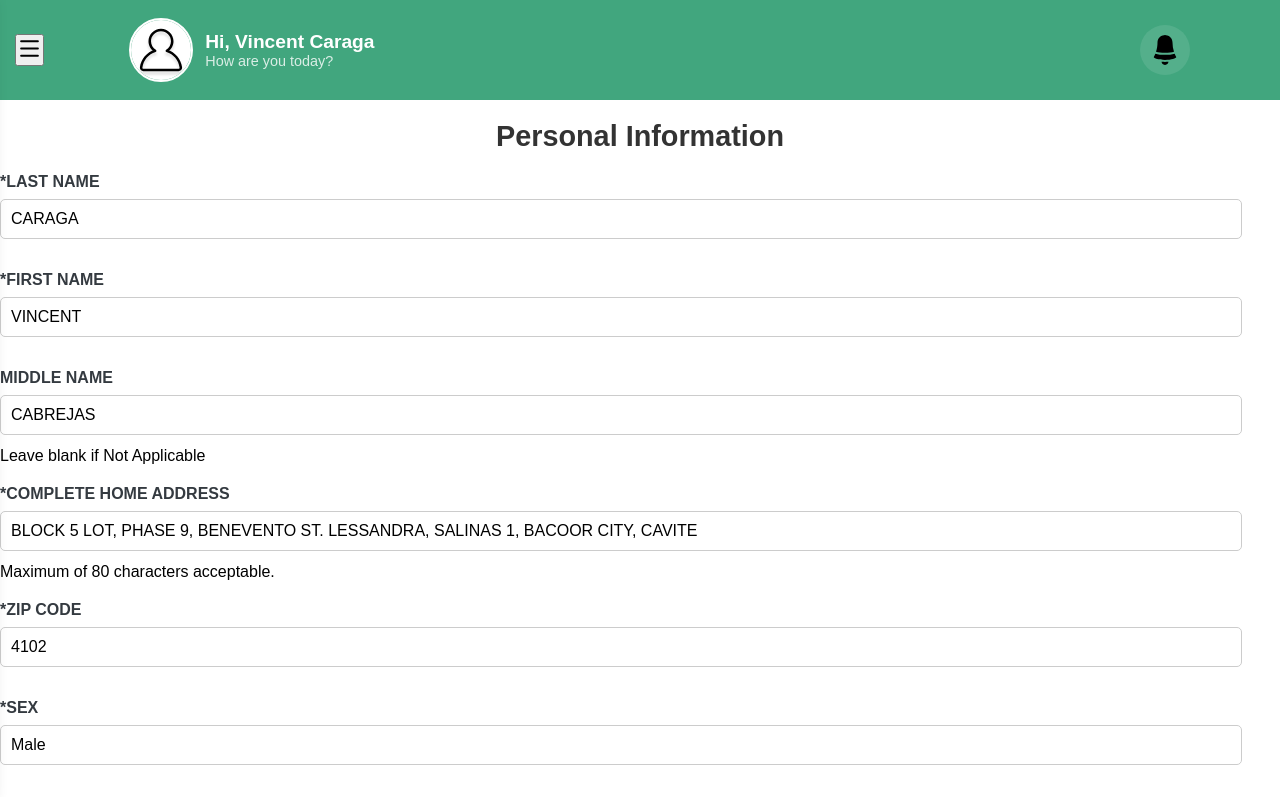
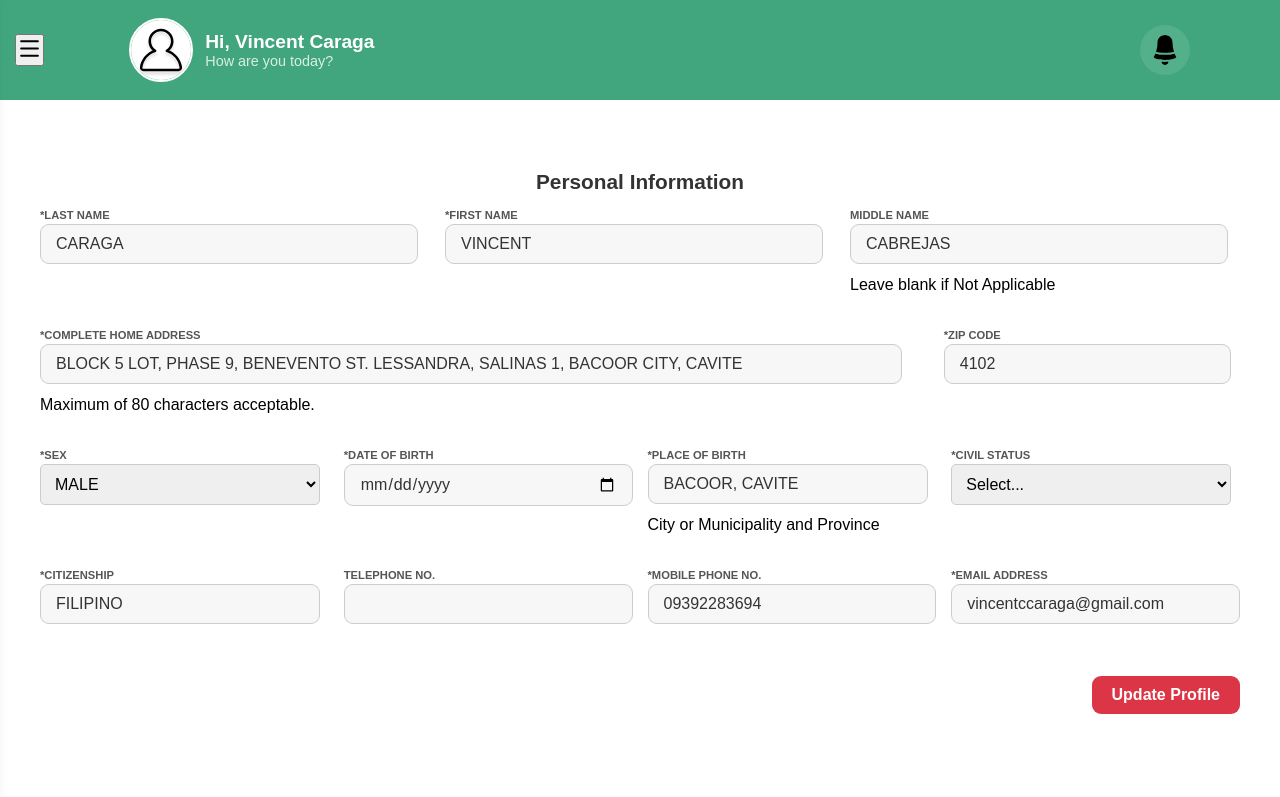
Before and after one commit to Vincent-Caraga/hospital-appointment, a React (Vite) app in the folder client/: page /user-profile in a window 1280 px wide. Shown: the top 797 px of the page. Built offline with nearby package versions, Linux system fonts and the light colour scheme; a web font is replaced by a local one.

Commit message:
fixed: added selection in gender and civil status

```diff
--- /dev/null
+++ b/client/src/CSS/UserProfile.css
@@ -0,0 +1,98 @@
+.profile-form-container {
+  max-width: 100%;
+  margin: 10px auto;
+  padding: 15px;
+  background-color: #fff;
+}
+h2 {
+  font-size: 1.3rem;
+  margin-bottom: 15px;
+  color: #333;
+}
+.form-row {
+  display: flex;
+  flex-direction: column;
+  margin-bottom: 15px;
+  gap: 15px; /* Vertical space between fields */
+}
+.form-group {
+  display: flex;
+  flex-direction: column;
+}
+/* Styling for labels */
+.form-group label {
+  font-size: 0.7rem;
+  font-weight: bold;
+  color: #555;
+  margin-bottom: 3px;
+}
+/* Styling for the input fields */
+.form-group input {
+  padding: 10px 15px;
+  border: 1px solid #ccc;
+  border-radius: 9px;
+  background-color: #f7f7f7;
+  font-size: 1rem;
+  color: #333;
+}
+/* Submit button */
+.form-actions {
+  display: flex;
+  justify-content: center;
+  margin-top: 20px;
+}
+.update-button {
+  background-color: #dc3545;
+  color: white;
+  padding: 10px 20px;
+  border: none;
+  border-radius: 9px;
+  font-size: 1rem;
+  font-weight: bold;
+  width: 100%; /* Make button full width on mobile */
+  max-width: 300px;
+  cursor: pointer;
+}
+
+/* Larger Screens */
+@media (min-width: 768px) {
+  .profile-form-container {
+    max-width: 1200px;
+    margin: 30px auto;
+    padding: 20px;
+  }
+  .form-row {
+    flex-direction: row;
+    gap: 15px;
+  }
+  /* Adjust layout for different column counts (Desktop/Tablet) */
+  .three-col .form-group {
+    flex: 1 1 33.33%; /*Three equal columns */
+  }
+  .four-col .form-group {
+    flex: 1 1 25%;
+  }
+  .five-col .form-group {
+    flex: 1 1 20%;
+  }
+  /* Specific layout for the Address Row (using grid for complex ratios) */
+  .address-row {
+    display: grid;
+    grid-template-columns: 3fr 1fr;
+  }
+  .address-row .form-group:first-child {
+    grid-column: 1 / 2;
+  }
+  .address-row .form-group:last-child {
+    grid-column: 2 / 3;
+  }
+
+  /* Submit button (Desktop) */
+  .form-actions {
+    justify-content: flex-end;
+  }
+  .update-button {
+    width: auto;
+    max-width: none;
+  }
+}
--- a/client/src/components/UserProfile/UserProfile.jsx
+++ b/client/src/components/UserProfile/UserProfile.jsx
@@ -1,4 +1,5 @@
 import React, { useState } from "react";
+import "../../CSS/UserProfile.css";
 
 const UserProfile = () => {
   //Test User Input
@@ -45,6 +46,7 @@ const UserProfile = () => {
     onChange,
     required = true,
     hint = null,
+    type = "text", // 'type' prop with default value
   }) => (
     <div className="form-group">
       <label htmlFor={name}>
@@ -52,7 +54,7 @@ const UserProfile = () => {
         {label}
       </label>
       <input
-        type="text"
+        type={type}
         id={name}
         name={name}
         value={value}
@@ -104,24 +106,97 @@ const UserProfile = () => {
           label="ZIP CODE"
           value={profileData.zipcode}
           onChange={handleChange}
+          type="text"
         />
       </div>
 
-      {/* --Row Personal Details */}
+      {/* --Row 3: Personal Details */}
       <div className="form-row five-col">
-        <InputField
-          label="SEX"
-          name="sex"
-          value={profileData.sex}
-          onChange={handleChange}
-        />
+        <div className="form-group">
+          <label htmlFor="sex">*SEX</label>
+          <select
+            id="sex"
+            name="sex"
+            value={profileData.sex}
+            onChange={handleChange}
+            required
+          >
+            <option value="">Select...</option>
+            <option value="Male">MALE</option>
+            <option value="Female">FEMALE</option>
+            <option value="Other">OTHER</option>
+          </select>
+        </div>
+
         <InputField
           label="DATE OF BIRTH"
           name="dateOfBirth"
           value={profileData.dateOfBirth}
           onChange={handleChange}
+          type="date"
         />
-        <InputField label="PLACE OF BIRTH" />
+        <InputField
+          label="PLACE OF BIRTH"
+          name="placeOfBirth"
+          value={profileData.placeOfBirth}
+          onChange={handleChange}
+          hint="City or Municipality and Province"
+        />
+        <div className="form-group">
+          <label htmlFor="civilstatus">*CIVIL STATUS</label>
+          <select
+            id="civilstatus"
+            name="civilstatus"
+            value={profileData.civilStatus}
+            onChange={handleChange}
+            required
+          >
+            <option value="">Select...</option>
+            <option value="Single">SINGLE</option>
+            <option value="Married">MARRIED</option>
+            <option value="Divorced">DIVORCED</option>
+            <option value="Separated">SEPARATED</option>
+            <option value="Other">OTHER</option>
+          </select>
+        </div>
+      </div>
+      {/* --Row 4: Contact Details */}
+      <div className="form-row four-col">
+        <InputField
+          label="CITIZENSHIP"
+          name="citizenship"
+          value={profileData.citizenship}
+          onChange={handleChange}
+        />
+        <InputField
+          label="TELEPHONE NO."
+          name="telephoneNo"
+          value={profileData.telephone}
+          onChange={handleChange}
+          required={false}
+          type="tel"
+        />
+        <InputField
+          label="MOBILE PHONE NO."
+          name="mobileNo"
+          value={profileData.mobileNo}
+          onChange={handleChange}
+          type="tel"
+        />
+        <InputField
+          label="EMAIL ADDRESS"
+          name="emailAddress"
+          value={profileData.emailAddress}
+          onChange={handleChange}
+          type="email"
+        />
+      </div>
+
+      {/* Submit Button */}
+      <div className="form-actions">
+        <button type="submit" className="update-button">
+          Update Profile
+        </button>
       </div>
     </form>
   );
```
